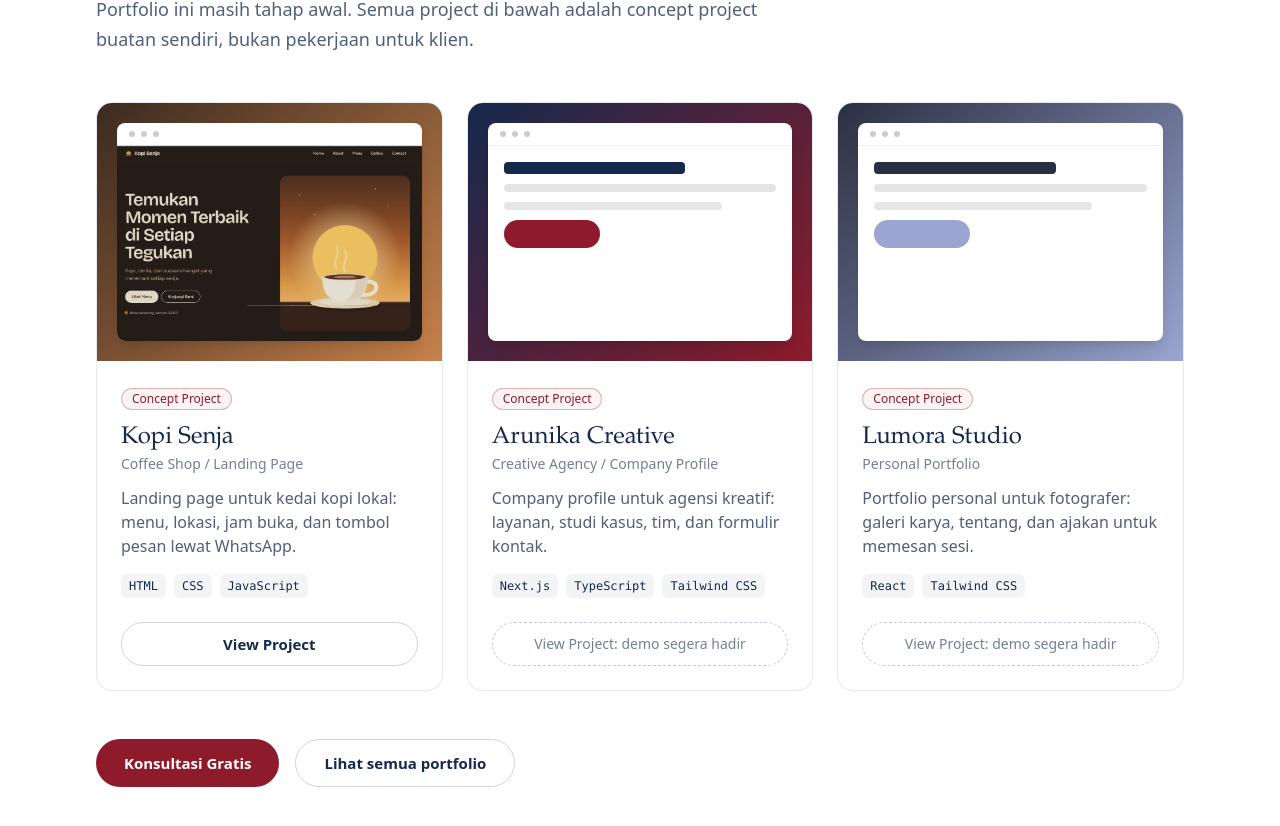
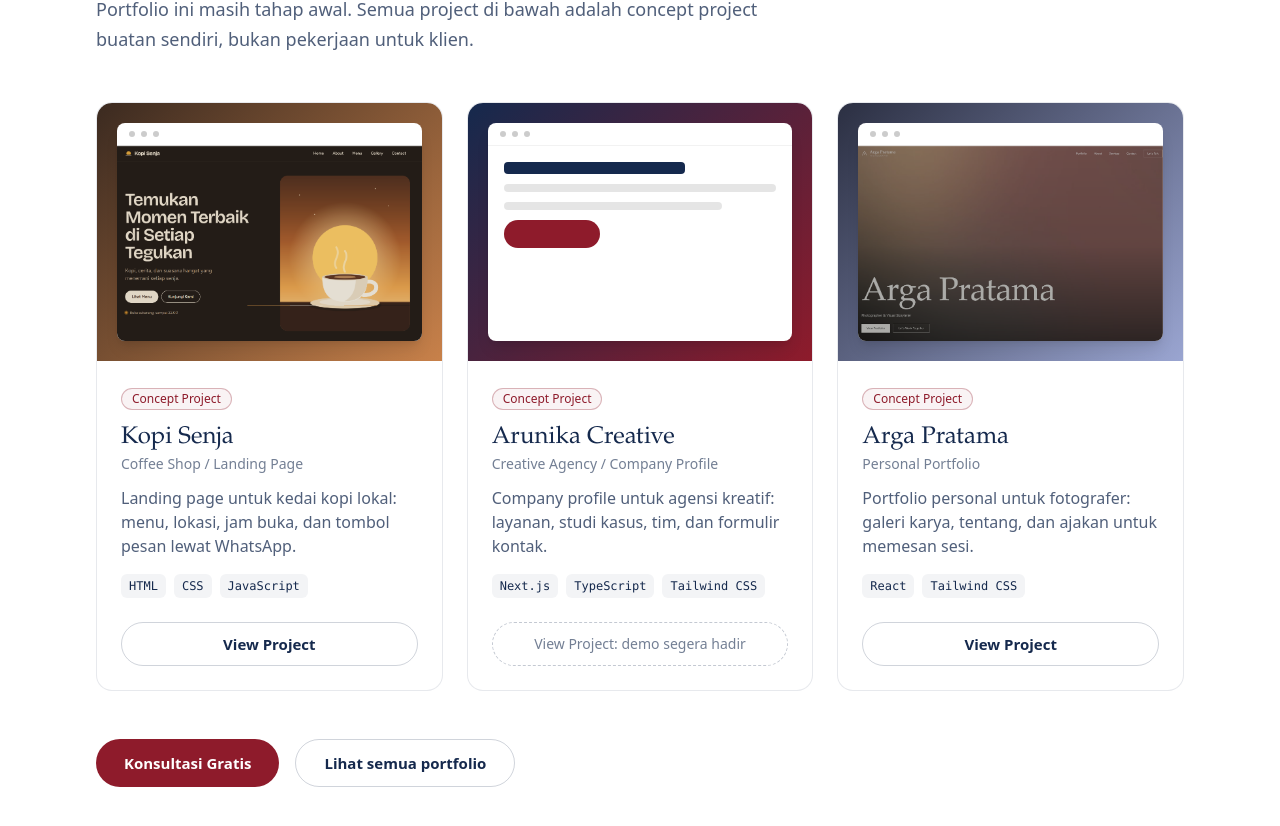
Before and after one commit to AdrielRaynard/Website-Pribadi-Fireflies, a Next.js app: page / in a window 1280 px wide. Shown: the part 2691-3517 px from the top of the page. Built offline with nearby package versions, Linux system fonts and the light colour scheme.

Commit message:
Menambah concept project Arga Pratama

```diff
--- a/data/site.ts
+++ b/data/site.ts
@@ -45,7 +45,7 @@ export type Project = {
 export const projects: Project[] = [
   { slug: "kopi-senja", name: "Kopi Senja", category: "Coffee Shop / Landing Page", description: "Landing page untuk kedai kopi lokal: menu, lokasi, jam buka, dan tombol pesan lewat WhatsApp.", stack: ["HTML", "CSS", "JavaScript"], colors: ["#3b2a20", "#c8814a"], url: "https://concept-project-kopi-senja.vercel.app/", image: "/images/brand/kopi-senja-preview.png" },
   { slug: "arunika-creative", name: "Arunika Creative", category: "Creative Agency / Company Profile", description: "Company profile untuk agensi kreatif: layanan, studi kasus, tim, dan formulir kontak.", stack: ["Next.js", "TypeScript", "Tailwind CSS"], colors: ["#15294d", "#8e1b2b"] },
-  { slug: "lumora-studio", name: "Lumora Studio", category: "Personal Portfolio", description: "Portfolio personal untuk fotografer: galeri karya, tentang, dan ajakan untuk memesan sesi.", stack: ["React", "Tailwind CSS"], colors: ["#2b2f42", "#9aa5d1"] },
+  { slug: "arga-pratama", name: "Arga Pratama", category: "Personal Portfolio", description: "Portfolio personal untuk fotografer: galeri karya, tentang, dan ajakan untuk memesan sesi.", stack: ["React", "Tailwind CSS"], colors: ["#2b2f42", "#9aa5d1"], url: "https://concept-projectarga-pratama.vercel.app/", image: "/images/brand/arga-pratama-preview.png" },
 ];
 
 export const process = [
```
Also changed, not shown: public/images/brand/arga-pratama-preview.png (added), 1 other file (tests, documents, lock files or other folders).
